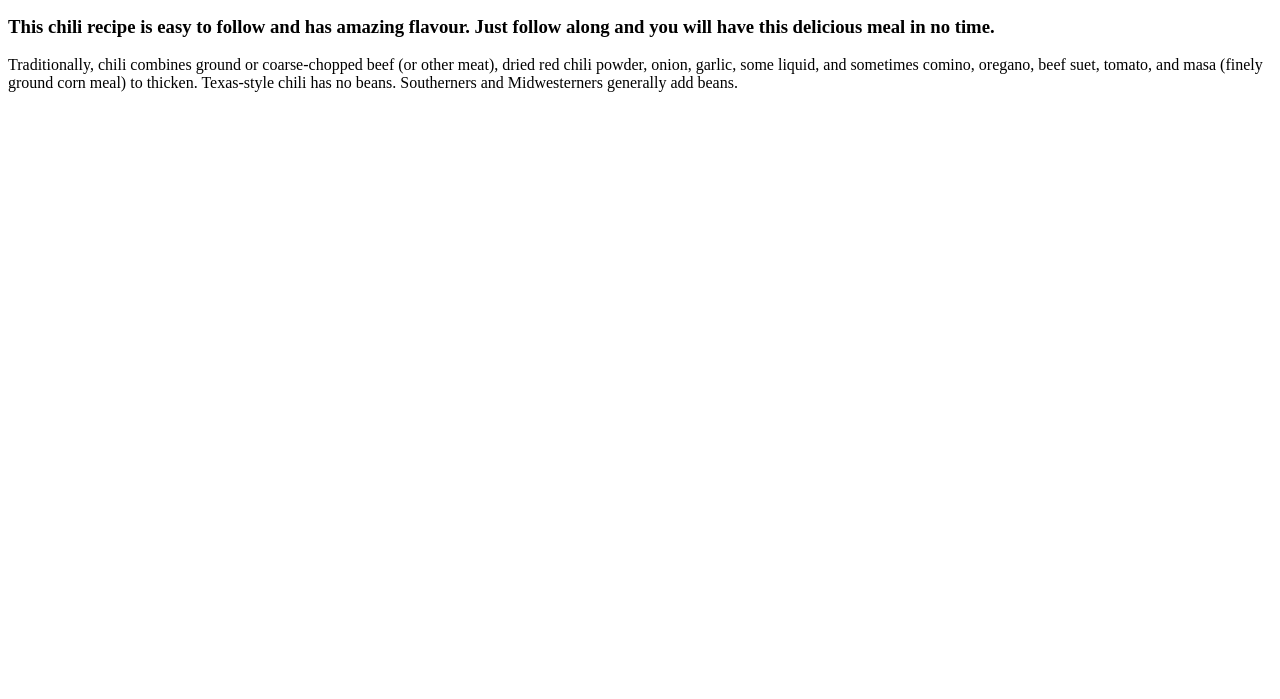
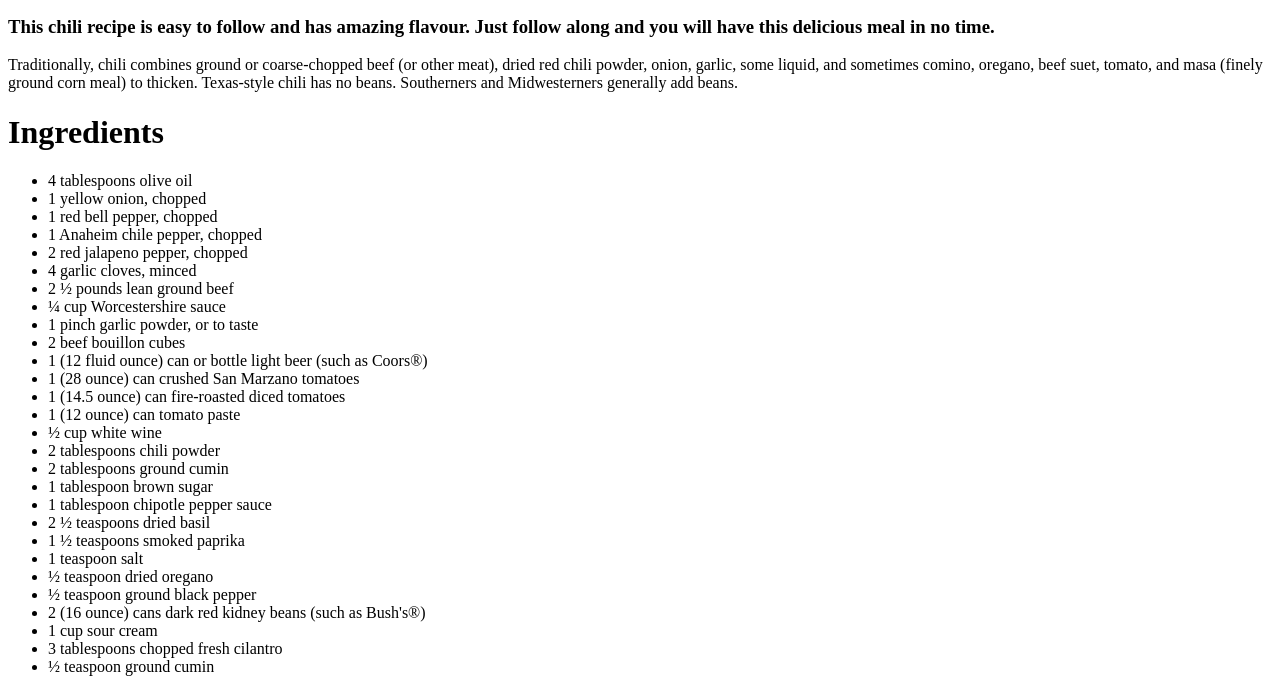
Before and after one commit to lushEgg19/recip, a plain HTML site: page recipes/chili.html in a window 1280 px wide. Shown: the part 101-800 px from the top of the page. Drawn offline with Linux system fonts and the light colour scheme.

Commit message:
Add ingredients

```diff
--- a/recipes/chili.html
+++ b/recipes/chili.html
@@ -10,5 +10,36 @@
     <img src="../images/chili.png" alt="Chili in a pot">
     <h3>This chili recipe is easy to follow and has amazing flavour. Just follow along and you will have this delicious meal in no time.</h3>
     <p>Traditionally, chili combines ground or coarse-chopped beef (or other meat), dried red chili powder, onion, garlic, some liquid, and sometimes comino, oregano, beef suet, tomato, and masa (finely ground corn meal) to thicken. Texas-style chili has no beans. Southerners and Midwesterners generally add beans.</p>
+    <h1>Ingredients</h1>
+    <ul>
+        <li>4 tablespoons olive oil</li>
+        <li>1 yellow onion, chopped</li>
+        <li>1 red bell pepper, chopped</li>
+        <li>1 Anaheim chile pepper, chopped</li>
+        <li>2 red jalapeno pepper, chopped</li>
+        <li>4 garlic cloves, minced</li>
+        <li>2 ½ pounds lean ground beef</li>
+        <li>¼ cup Worcestershire sauce</li>
+        <li>1 pinch garlic powder, or to taste</li>
+        <li>2 beef bouillon cubes</li>
+        <li>1 (12 fluid ounce) can or bottle light beer (such as Coors®)</li>
+        <li>1 (28 ounce) can crushed San Marzano tomatoes</li>
+        <li>1 (14.5 ounce) can fire-roasted diced tomatoes</li>
+        <li>1 (12 ounce) can tomato paste</li>
+        <li>½ cup white wine</li>
+        <li>2 tablespoons chili powder</li>
+        <li>2 tablespoons ground cumin</li>
+        <li>1 tablespoon brown sugar</li>
+        <li>1 tablespoon chipotle pepper sauce</li>
+        <li>2 ½ teaspoons dried basil</li>
+        <li>1 ½ teaspoons smoked paprika</li>
+        <li>1 teaspoon salt</li>
+        <li>½ teaspoon dried oregano</li>
+        <li>½ teaspoon ground black pepper</li>
+        <li>2 (16 ounce) cans dark red kidney beans (such as Bush's®)</li>
+        <li>1 cup sour cream</li>
+        <li>3 tablespoons chopped fresh cilantro</li>
+        <li>½ teaspoon ground cumin</li>
+    </ul>
 </body>
 </html>
```
